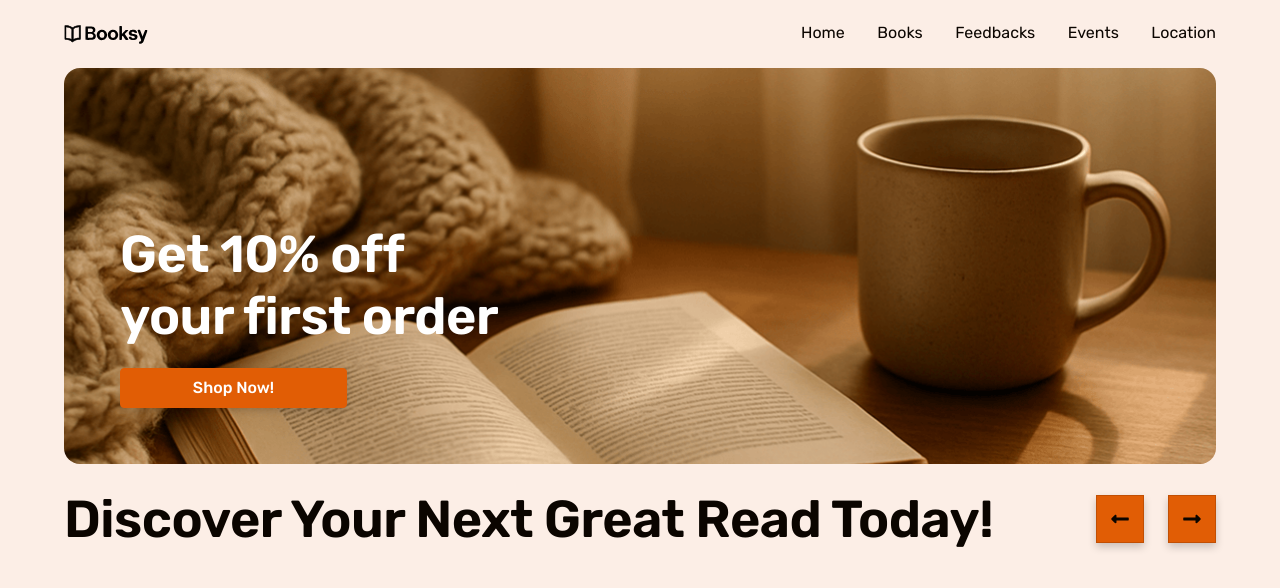
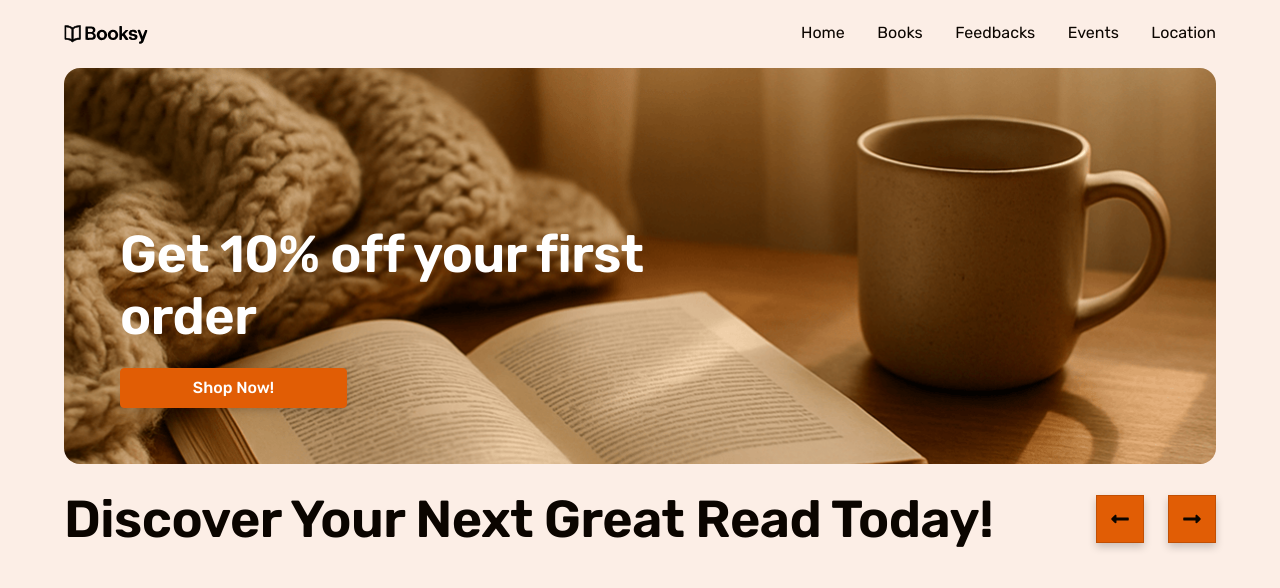
Before and after one commit to Vladyslav-Tykhyi/Booksy-react-ts, a React (Vite) app: page / in a window 1280 px wide. Shown: the top 588 px of the page. Built offline with nearby package versions, Linux system fonts and the light colour scheme.

Commit message:
upgraded hero-section

```diff
--- a/src/components/Hero/Hero.tsx
+++ b/src/components/Hero/Hero.tsx
@@ -1,5 +1,5 @@
 import { useState } from "react";
-import type { BgVariant } from "../../services/types";
+import type { BgVariant, HeroTexts } from "../../services/types";
 import HeroBG from "./HeroBG/HeroBG";
 import HeroText from "./HeroText/HeroText";
 import HeroBTN from "./HeroBTN/HeroBTN";
@@ -13,24 +13,32 @@ const bgVariants: BgVariant[] = [
   "heroBG_v3",
   "heroBG_v4",
 ];
+const heroTexts: HeroTexts[] = [
+  "Get 10% off your first order",
+  "Save 15% on some books",
+  " Summer Sale! Up to - 40 % discounts",
+  "Last chance to buy our spring bestsellers",
+];
 
 const Hero = () => {
   const [bgIndex, setBgIndex] = useState(0);
+  const [heroText, setHeroText] = useState<HeroTexts>(heroTexts[0]);
 
   const changeBg = (direction: "left" | "right") => {
-    setBgIndex((prev) => {
-      if (direction === "left") {
-        return (prev - 1 + bgVariants.length) % bgVariants.length;
-      } else {
-        return (prev + 1) % bgVariants.length;
-      }
-    });
+    setTimeout(() => {
+      const nextIndex =
+        direction === "left"
+          ? (bgIndex - 1 + bgVariants.length) % bgVariants.length
+          : (bgIndex + 1) % bgVariants.length;
+      setBgIndex(nextIndex);
+      setHeroText(heroTexts[nextIndex]);
+    }, 200);
   };
 
   return (
     <div className={s.hero}>
       <HeroBG background={bgVariants[bgIndex]}>
-        <HeroText />
+        <HeroText heroText={heroText} />
         <HeroBTN />
       </HeroBG>
       <div className={s.hero_container}>
--- a/src/components/Hero/HeroText/HeroText.module.css
+++ b/src/components/Hero/HeroText/HeroText.module.css
@@ -4,6 +4,6 @@
   line-height: 120%;
   letter-spacing: -0.01em;
   color: #fff;
-  max-width: 392px;
+  max-width: 545px;
   margin: 0 0 20px 0;
 }
--- a/src/components/Hero/HeroText/HeroText.tsx
+++ b/src/components/Hero/HeroText/HeroText.tsx
@@ -1,9 +1,14 @@
+import type { HeroTexts } from "../../../services/types";
 import s from "./HeroText.module.css";
 
-const HeroText = () => {
+type HeroTextProps = {
+  heroText: HeroTexts;
+};
+
+const HeroText: React.FC<HeroTextProps> = ({ heroText }) => {
   return (
     <>
-      <p className={s.hero_text}>Get 10% off your first order</p>
+      <p className={s.hero_text}>{heroText}</p>
     </>
   );
 };
--- a/src/services/types.ts
+++ b/src/services/types.ts
@@ -1 +1,7 @@
 export type BgVariant = "heroBG_v1" | "heroBG_v2" | "heroBG_v3" | "heroBG_v4";
+
+export type HeroTexts =
+  | "Get 10% off your first order"
+  | "Save 15% on some books"
+  | " Summer Sale! Up to - 40 % discounts"
+  | "Last chance to buy our spring bestsellers";
```
